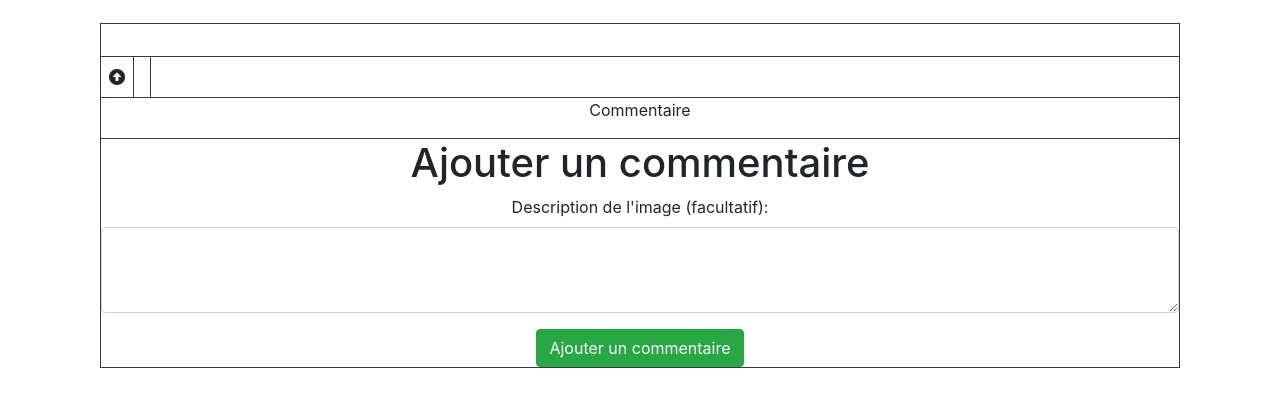
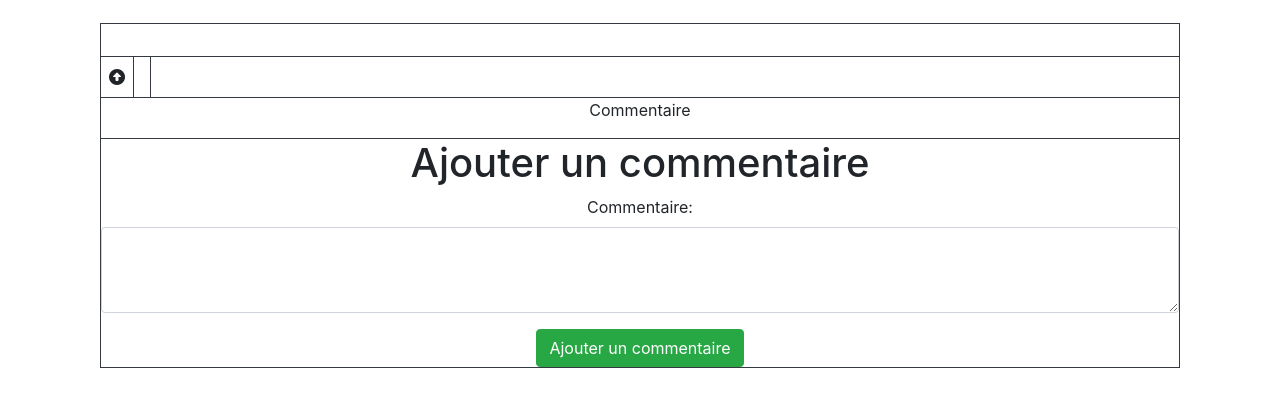
Before and after one commit to vex027/PFI_FINAL_WEB, a PHP site: page /image.php?id=1 in a window 1280 px wide. Shown: the part 287-694 px from the top of the page. Run offline with PHP 8.4, Linux system fonts and the light colour scheme; data that the repository does not hold is empty; some libraries are stand-ins or nearby versions.

Commit message:
Update imageview.php

```diff
--- a/HTML/imageview.php
+++ b/HTML/imageview.php
@@ -28,9 +28,9 @@
 
         echo "</div>";
         ?>
-        <form class method = "post" action = "./DOMAINLOGIC/image.dom.php?id=<?php echo $image->get_imageID()?>" enctype="multipart/form-data">
+        <form class method = "post" action = "./DOMAINLOGIC/ajoutercommentaire.dom.php?id=<?php echo $image->get_imageID()?>&type=IMG" enctype="multipart/form-data">
         <div class="form-group">
-            <label for="commentaireIMG">Description de l'image (facultatif): </label>
+            <label for="commentaireIMG">Commentaire: </label>
             <textarea class="form-control" name="commentaireIMG" id="commentaireIMG" rows="3" id="commentaireIMG"></textarea>
         </div>
             <button class="btn btn-success" type="submit">Ajouter un commentaire</button>
```
